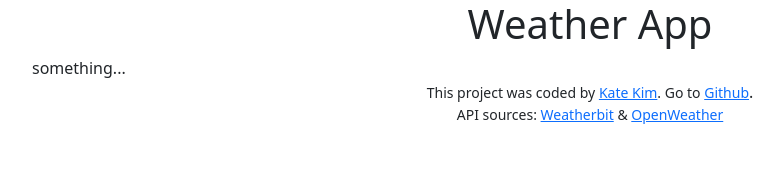
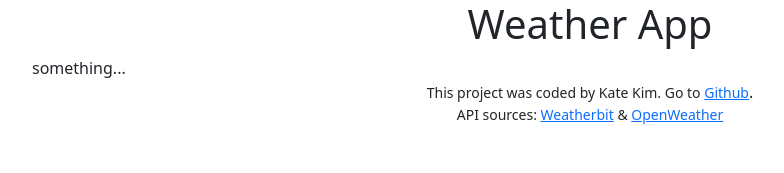
Before and after one commit to projectkatk/react-weather-search, a React (Create React App) app: page / in a window 1280 px wide. Shown: the top 173 px of the page, without its empty margins (50-834 px from the left). Built offline with nearby package versions, Linux system fonts and the light colour scheme; no server answers.

Commit message:
github link updated

```diff
--- a/src/Footer.js
+++ b/src/Footer.js
@@ -1,7 +1,7 @@
 export default function Footer() {
     return (
         <footer className="text-center">
-            <small>This project was coded by <a href=" ">Kate Kim</a>. Go to <a href=" ">Github</a></small>.
+            <small>This project was coded by Kate Kim. Go to <a href="https://github.com/projectkatk/react-weather-search">Github</a></small>.
             <small className="d-block">API sources: <a href="https://www.weatherbit.io/api/">Weatherbit</a> & <a href="https://openweathermap.org/api">OpenWeather</a> </small>
         </footer>
     )
```
